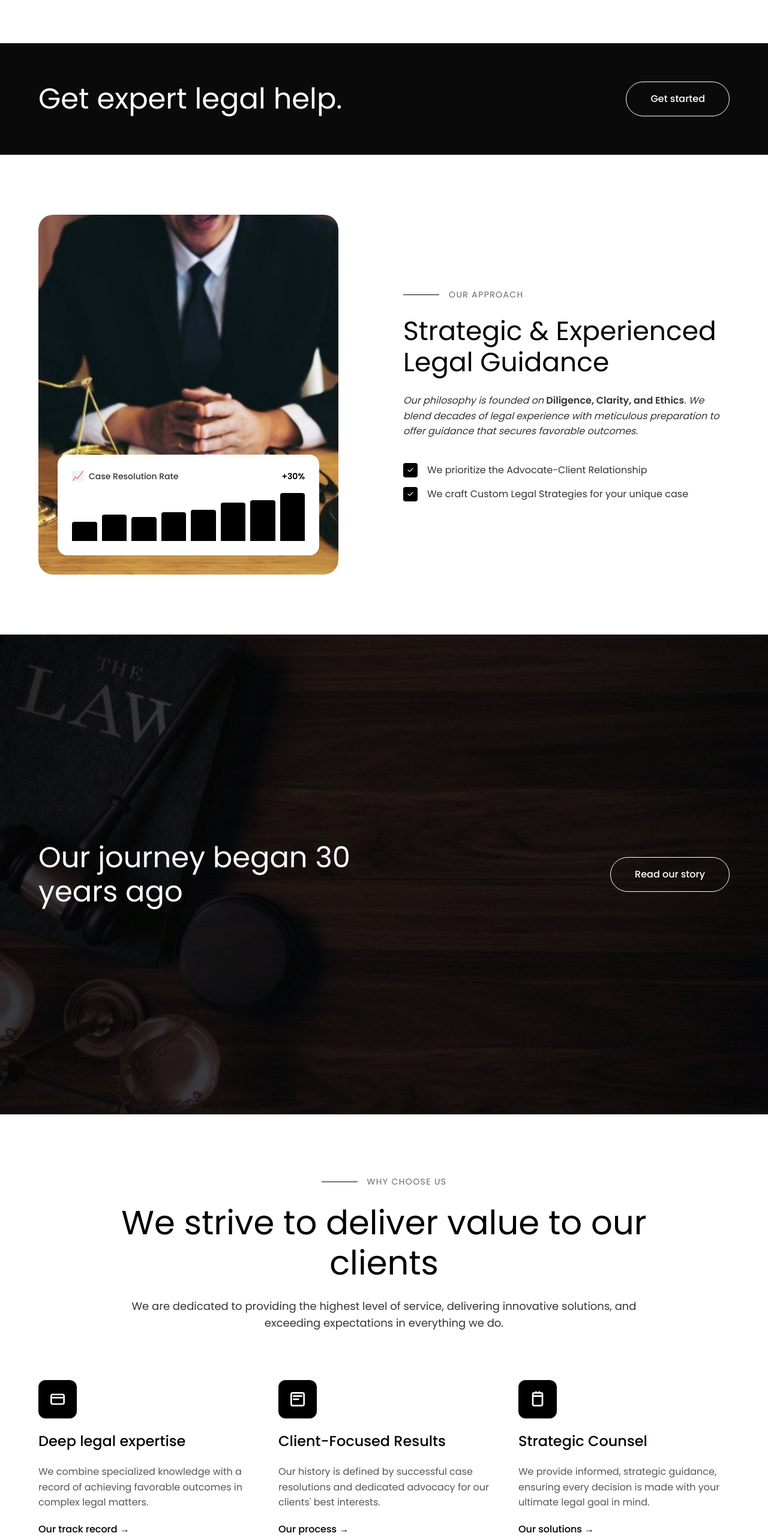
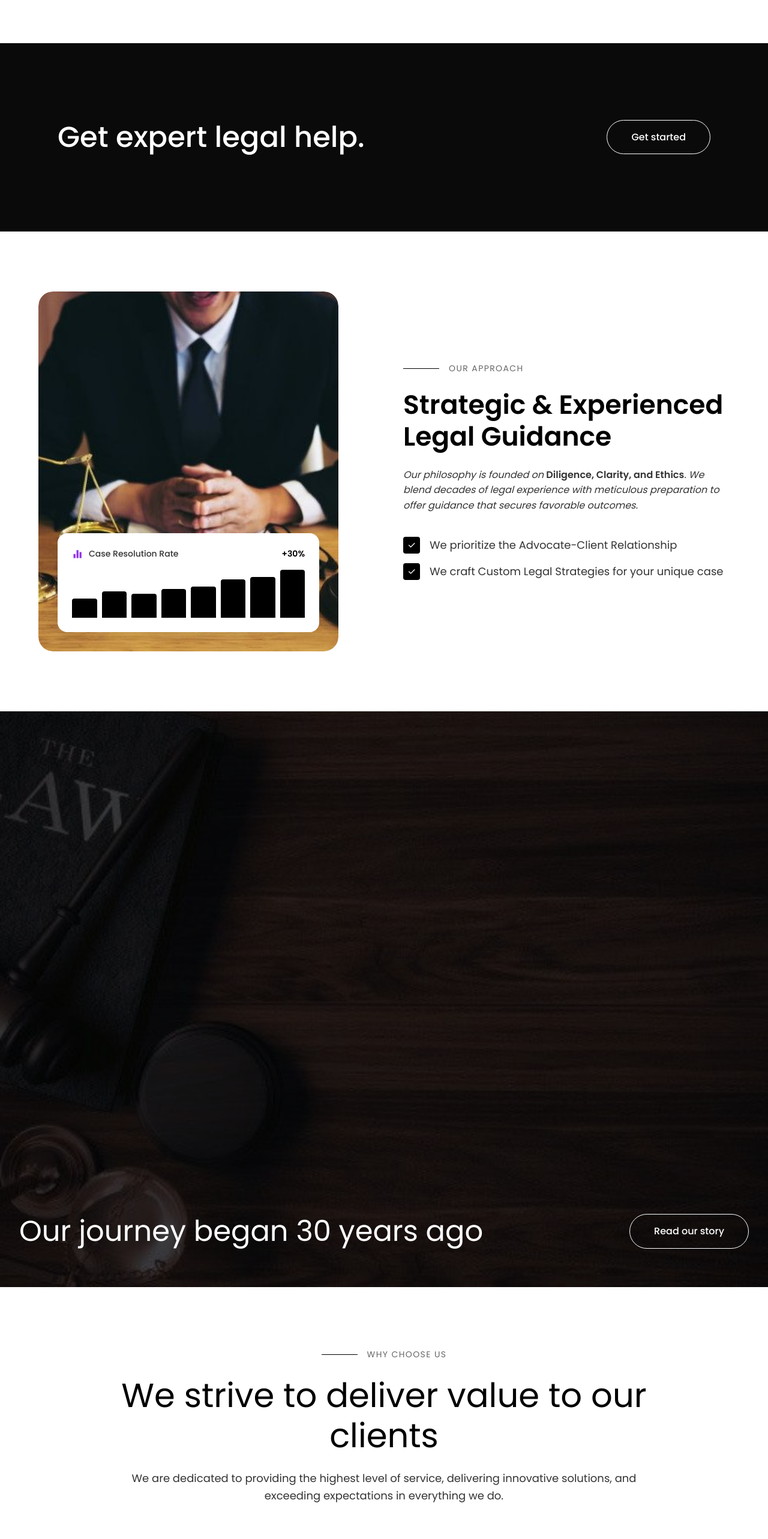
Before and after one commit to sarman03/ss-advocate, a Next.js app: page / in a window 1280 px wide. Shown: the part 1880-4446 px from the top of the page at 60% size. Built offline with nearby package versions, Linux system fonts and the light colour scheme.

Commit message:
till our journey

```diff
--- a/components/ApproachSection/ApproachSection.module.css
+++ b/components/ApproachSection/ApproachSection.module.css
@@ -9,7 +9,7 @@
 }
 
 .container {
-  max-width: 1400px;
+  max-width: 1200px;
   margin: 0 auto;
   display: grid;
   grid-template-columns: 1fr 1fr;
@@ -58,7 +58,9 @@
 }
 
 .statsIcon {
-  font-size: 1rem;
+  display: flex;
+  align-items: center;
+  justify-content: center;
 }
 
 .statsLabel {
@@ -112,7 +114,7 @@
 
 .title {
   font-size: 2.75rem;
-  font-weight: 400;
+  font-weight: 600;
   line-height: 1.2;
   color: #000;
   margin: 0;
@@ -145,21 +147,21 @@
 }
 
 .checkmark {
-  width: 24px;
-  height: 24px;
+  width: 28px;
+  height: 28px;
   background-color: #000;
   color: white;
   border-radius: 4px;
   display: flex;
   align-items: center;
   justify-content: center;
-  font-size: 0.875rem;
+  font-size: 1rem;
   flex-shrink: 0;
 }
 
 .featureText {
   margin: 0;
-  font-size: 1rem;
+  font-size: 1.125rem;
   line-height: 1.5;
   color: #333;
 }
--- a/components/ApproachSection/ApproachSection.tsx
+++ b/components/ApproachSection/ApproachSection.tsx
@@ -1,15 +1,45 @@
+'use client';
+
 import styles from './ApproachSection.module.css';
+import { motion } from 'framer-motion';
 
 export default function ApproachSection() {
+  const fadeInUp = {
+    initial: { opacity: 0, y: 60 },
+    animate: { opacity: 1, y: 0 },
+  };
+
+  const ChartIcon = () => (
+    <svg
+      width="20"
+      height="20"
+      viewBox="0 0 24 24"
+      fill="none"
+      xmlns="http://www.w3.org/2000/svg"
+      className={styles.statsIcon}
+    >
+      <path
+        d="M3 13h4v8H3v-8zm6-8h4v16H9V5zm6 4h4v12h-4V9z"
+        fill="#9333EA"
+      />
+    </svg>
+  );
+
   return (
     <section className={styles.approachSection}>
       <div className={styles.container}>
-        <div className={styles.leftContent}>
+        <motion.div
+          className={styles.leftContent}
+          initial={fadeInUp.initial}
+          whileInView={fadeInUp.animate}
+          viewport={{ once: true, amount: 0.3 }}
+          transition={{ duration: 0.8 }}
+        >
           <div className={styles.imageWrapper}>
             <img src="/home/services page/img4.jpg" alt="Professional lawyer" className={styles.lawyerImage} />
             <div className={styles.statsCard}>
               <div className={styles.statsHeader}>
-                <span className={styles.statsIcon}>📈</span>
+                <ChartIcon />
                 <span className={styles.statsLabel}>Case Resolution Rate</span>
                 <span className={styles.statsValue}>+30%</span>
               </div>
@@ -25,9 +55,15 @@ export default function ApproachSection() {
               </div>
             </div>
           </div>
-        </div>
+        </motion.div>
 
-        <div className={styles.rightContent}>
+        <motion.div
+          className={styles.rightContent}
+          initial={fadeInUp.initial}
+          whileInView={fadeInUp.animate}
+          viewport={{ once: true, amount: 0.3 }}
+          transition={{ duration: 0.8, delay: 0.2 }}
+        >
           <p className={styles.sectionLabel}>Our approach</p>
           <h2 className={styles.title}>Strategic & Experienced Legal Guidance</h2>
           <p className={styles.philosophy}>
@@ -44,7 +80,7 @@ export default function ApproachSection() {
               <p className={styles.featureText}>We craft Custom Legal Strategies for your unique case</p>
             </div>
           </div>
-        </div>
+        </motion.div>
       </div>
     </section>
   );
--- a/components/CTASection/CTASection.module.css
+++ b/components/CTASection/CTASection.module.css
@@ -1,23 +1,27 @@
 .ctaSection {
   background-color: #0a0a0a;
-  padding: 4rem 4rem;
+  padding: 8rem 6rem;
   position: relative;
   z-index: 3;
+  min-height: 20vh;
+  display: flex;
+  align-items: center;
 }
 
 .container {
-  max-width: 1400px;
+  max-width: 1200px;
   margin: 0 auto;
   display: flex;
   justify-content: space-between;
   align-items: center;
   gap: 2rem;
+  width: 100%;
 }
 
 .title {
   color: white;
   font-size: 3rem;
-  font-weight: 400;
+  font-weight: 500;
   margin: 0;
   line-height: 1.2;
 }
--- a/components/CTASection/CTASection.tsx
+++ b/components/CTASection/CTASection.tsx
@@ -1,14 +1,37 @@
+'use client';
+
 import Link from 'next/link';
 import styles from './CTASection.module.css';
+import { motion } from 'framer-motion';
 
 export default function CTASection() {
+  const fadeInUp = {
+    initial: { opacity: 0, y: 60 },
+    animate: { opacity: 1, y: 0 },
+  };
+
   return (
     <section className={styles.ctaSection}>
       <div className={styles.container}>
-        <h2 className={styles.title}>Get expert legal help.</h2>
-        <Link href="/contact" className={styles.ctaButton}>
-          Get started
-        </Link>
+        <motion.h2
+          className={styles.title}
+          initial={fadeInUp.initial}
+          whileInView={fadeInUp.animate}
+          viewport={{ once: true, amount: 0.3 }}
+          transition={{ duration: 0.8 }}
+        >
+          Get expert legal help.
+        </motion.h2>
+        <motion.div
+          initial={fadeInUp.initial}
+          whileInView={fadeInUp.animate}
+          viewport={{ once: true, amount: 0.3 }}
+          transition={{ duration: 0.8, delay: 0.2 }}
+        >
+          <Link href="/contact" className={styles.ctaButton}>
+            Get started
+          </Link>
+        </motion.div>
       </div>
     </section>
   );
--- a/components/JourneySection/JourneySection.module.css
+++ b/components/JourneySection/JourneySection.module.css
@@ -1,15 +1,16 @@
 .journeySection {
-  min-height: 100vh;
+  min-height: 120vh;
+  height: 120vh;
   position: relative;
   display: flex;
-  align-items: center;
+  align-items: flex-end;
   justify-content: center;
   background-image: url('/home/journey.jpeg');
   background-size: cover;
   background-position: center;
   background-repeat: no-repeat;
   z-index: 3;
-  padding: 4rem 2rem;
+  padding: 0 2rem 4rem 2rem;
 }
 
 .overlay {
@@ -31,7 +32,6 @@
   justify-content: space-between;
   align-items: center;
   gap: 2rem;
-  padding: 0 2rem;
 }
 
 .title {
@@ -40,7 +40,7 @@
   font-weight: 400;
   margin: 0;
   line-height: 1.2;
-  max-width: 600px;
+  white-space: nowrap;
 }
 
 .storyButton {
--- a/components/JourneySection/JourneySection.tsx
+++ b/components/JourneySection/JourneySection.tsx
@@ -1,16 +1,30 @@
+'use client';
+
 import Link from 'next/link';
 import styles from './JourneySection.module.css';
+import { motion } from 'framer-motion';
 
 export default function JourneySection() {
+  const fadeInUp = {
+    initial: { opacity: 0, y: 60 },
+    animate: { opacity: 1, y: 0 },
+  };
+
   return (
     <section className={styles.journeySection}>
       <div className={styles.overlay}></div>
-      <div className={styles.content}>
+      <motion.div
+        className={styles.content}
+        initial={fadeInUp.initial}
+        whileInView={fadeInUp.animate}
+        viewport={{ once: true, amount: 0.3 }}
+        transition={{ duration: 0.8 }}
+      >
         <h2 className={styles.title}>Our journey began 30 years ago</h2>
         <Link href="/about" className={styles.storyButton}>
           Read our story
         </Link>
-      </div>
+      </motion.div>
     </section>
   );
 }
--- a/components/ProcessSection/ProcessSection.module.css
+++ b/components/ProcessSection/ProcessSection.module.css
@@ -1,5 +1,5 @@
 .processSection {
-  background-color: #1a1a1a;
+  background-color: #0a0a0a;
   padding: 6rem 4rem;
   position: relative;
   z-index: 3;
@@ -18,6 +18,7 @@
   display: flex;
   flex-direction: column;
   gap: 2rem;
+  padding-right: 2rem;
 }
 
 .title {
--- a/components/ProcessSection/ProcessSection.tsx
+++ b/components/ProcessSection/ProcessSection.tsx
@@ -1,11 +1,25 @@
+'use client';
+
 import Link from 'next/link';
 import styles from './ProcessSection.module.css';
+import { motion } from 'framer-motion';
 
 export default function ProcessSection() {
+  const fadeIn = {
+    initial: { opacity: 0 },
+    animate: { opacity: 1 },
+  };
+
   return (
     <section className={styles.processSection}>
       <div className={styles.container}>
-        <div className={styles.leftContent}>
+        <motion.div
+          className={styles.leftContent}
+          initial={fadeIn.initial}
+          whileInView={fadeIn.animate}
+          viewport={{ once: true, amount: 0.3 }}
+          transition={{ duration: 0.8 }}
+        >
           <h2 className={styles.title}>Our process</h2>
           <p className={styles.description}>
             We developed an innovative and flexible process that allows us to understand your business better
@@ -13,36 +27,60 @@ export default function ProcessSection() {
           <Link href="/services" className={styles.learnButton}>
             Learn more
           </Link>
-        </div>
+        </motion.div>
 
         <div className={styles.processGrid}>
-          <div className={styles.processCard}>
+          <motion.div
+            className={styles.processCard}
+            initial={fadeIn.initial}
+            whileInView={fadeIn.animate}
+            viewport={{ once: true, amount: 0.3 }}
+            transition={{ duration: 0.8, delay: 0.1 }}
+          >
             <h3 className={styles.cardTitle}>Initial Assessment</h3>
             <p className={styles.cardDescription}>
               We begin by listening closely to your situation to understand the legal scope and potential strategies.
             </p>
-          </div>
+          </motion.div>
 
-          <div className={styles.processCard}>
+          <motion.div
+            className={styles.processCard}
+            initial={fadeIn.initial}
+            whileInView={fadeIn.animate}
+            viewport={{ once: true, amount: 0.3 }}
+            transition={{ duration: 0.8, delay: 0.2 }}
+          >
             <h3 className={styles.cardTitle}>Strategy & Preparation</h3>
             <p className={styles.cardDescription}>
               We develop a robust legal strategy, gather all necessary evidence, prepare filings, and lay the foundation for successful advocacy.
             </p>
-          </div>
+          </motion.div>
 
-          <div className={styles.processCard}>
+          <motion.div
+            className={styles.processCard}
+            initial={fadeIn.initial}
+            whileInView={fadeIn.animate}
+            viewport={{ once: true, amount: 0.3 }}
+            transition={{ duration: 0.8, delay: 0.3 }}
+          >
             <h3 className={styles.cardTitle}>Resolution & Follow-Up</h3>
             <p className={styles.cardDescription}>
               We finalize the legal matter, ensure compliance with all judgments or settlements, and provide essential post-case guidance.
             </p>
-          </div>
+          </motion.div>
 
-          <div className={styles.processCard}>
+          <motion.div
+            className={styles.processCard}
+            initial={fadeIn.initial}
+            whileInView={fadeIn.animate}
+            viewport={{ once: true, amount: 0.3 }}
+            transition={{ duration: 0.8, delay: 0.4 }}
+          >
             <h3 className={styles.cardTitle}>Advocacy & Negotiation</h3>
             <p className={styles.cardDescription}>
               This is the action phase: representing you in court, engaging in mediation, or negotiating resolutely to protect your rights and interests.
             </p>
-          </div>
+          </motion.div>
         </div>
       </div>
     </section>
--- a/components/WhyChooseUsSection/WhyChooseUsSection.module.css
+++ b/components/WhyChooseUsSection/WhyChooseUsSection.module.css
@@ -6,7 +6,7 @@
 }
 
 .container {
-  max-width: 1400px;
+  max-width: 1200px;
   margin: 0 auto;
 }
 
@@ -63,6 +63,12 @@
   gap: 1.25rem;
 }
 
+.featureHeader {
+  display: flex;
+  align-items: center;
+  gap: 1rem;
+}
+
 .iconWrapper {
   width: 64px;
   height: 64px;
@@ -71,6 +77,19 @@
   display: flex;
   align-items: center;
   justify-content: center;
+  flex-shrink: 0;
+  transition: all 0.3s ease;
+}
+
+.feature:hover .iconWrapper {
+  background-color: white;
+  border: 2px solid #000;
+}
+
+.feature:hover .iconWrapper svg path,
+.feature:hover .iconWrapper svg rect {
+  stroke: #000;
+  fill: none;
 }
 
 .featureTitle {
--- a/components/WhyChooseUsSection/WhyChooseUsSection.tsx
+++ b/components/WhyChooseUsSection/WhyChooseUsSection.tsx
@@ -1,20 +1,41 @@
+'use client';
+
 import Link from 'next/link';
 import styles from './WhyChooseUsSection.module.css';
+import { motion } from 'framer-motion';
 
 export default function WhyChooseUsSection() {
+  const fadeInUp = {
+    initial: { opacity: 0, y: 60 },
+    animate: { opacity: 1, y: 0 },
+  };
+
   return (
     <section className={styles.whyChooseUsSection}>
       <div className={styles.container}>
-        <div className={styles.header}>
+        <motion.div
+          className={styles.header}
+          initial={fadeInUp.initial}
+          whileInView={fadeInUp.animate}
+          viewport={{ once: true, amount: 0.3 }}
+          transition={{ duration: 0.8 }}
+        >
           <p className={styles.sectionLabel}>Why choose us</p>
           <h2 className={styles.title}>We strive to deliver value to our clients</h2>
           <p className={styles.subtitle}>
             We are dedicated to providing the highest level of service, delivering innovative solutions, and exceeding expectations in everything we do.
           </p>
-        </div>
+        </motion.div>
 
         <div className={styles.features}>
-          <div className={styles.feature}>
+          <motion.div
+            className={styles.feature}
+            initial={fadeInUp.initial}
+            whileInView={fadeInUp.animate}
+            viewport={{ once: true, amount: 0.3 }}
+            transition={{ duration: 0.8, delay: 0.1 }}
+          >
+            <div className={styles.featureHeader}>
               <div className={styles.iconWrapper}>
                 <svg width="32" height="32" viewBox="0 0 24 24" fill="none" xmlns="http://www.w3.org/2000/svg">
                   <rect x="4" y="6" width="16" height="12" stroke="white" strokeWidth="2" rx="2"/>
@@ -22,15 +43,23 @@ export default function WhyChooseUsSection() {
                 </svg>
               </div>
               <h3 className={styles.featureTitle}>Deep legal expertise</h3>
+            </div>
             <p className={styles.featureDescription}>
               We combine specialized knowledge with a record of achieving favorable outcomes in complex legal matters.
             </p>
             <Link href="/about" className={styles.featureLink}>
               Our track record →
             </Link>
-          </div>
+          </motion.div>
 
-          <div className={styles.feature}>
+          <motion.div
+            className={styles.feature}
+            initial={fadeInUp.initial}
+            whileInView={fadeInUp.animate}
+            viewport={{ once: true, amount: 0.3 }}
+            transition={{ duration: 0.8, delay: 0.2 }}
+          >
+            <div className={styles.featureHeader}>
               <div className={styles.iconWrapper}>
                 <svg width="32" height="32" viewBox="0 0 24 24" fill="none" xmlns="http://www.w3.org/2000/svg">
                   <path d="M7 8h10M7 12h6" stroke="white" strokeWidth="2" strokeLinecap="round"/>
@@ -38,15 +67,23 @@ export default function WhyChooseUsSection() {
                 </svg>
               </div>
               <h3 className={styles.featureTitle}>Client-Focused Results</h3>
+            </div>
             <p className={styles.featureDescription}>
               Our history is defined by successful case resolutions and dedicated advocacy for our clients' best interests.
             </p>
             <Link href="/services" className={styles.featureLink}>
               Our process →
             </Link>
-          </div>
+          </motion.div>
 
-          <div className={styles.feature}>
+          <motion.div
+            className={styles.feature}
+            initial={fadeInUp.initial}
+            whileInView={fadeInUp.animate}
+            viewport={{ once: true, amount: 0.3 }}
+            transition={{ duration: 0.8, delay: 0.3 }}
+          >
+            <div className={styles.featureHeader}>
               <div className={styles.iconWrapper}>
                 <svg width="32" height="32" viewBox="0 0 24 24" fill="none" xmlns="http://www.w3.org/2000/svg">
                   <rect x="6" y="4" width="12" height="16" stroke="white" strokeWidth="2" rx="2"/>
@@ -54,13 +91,14 @@ export default function WhyChooseUsSection() {
                 </svg>
               </div>
               <h3 className={styles.featureTitle}>Strategic Counsel</h3>
+            </div>
             <p className={styles.featureDescription}>
               We provide informed, strategic guidance, ensuring every decision is made with your ultimate legal goal in mind.
             </p>
             <Link href="/services" className={styles.featureLink}>
               Our solutions →
             </Link>
-          </div>
+          </motion.div>
         </div>
       </div>
     </section>
```
Lines whose indentation alone changed are shown as unchanged.
